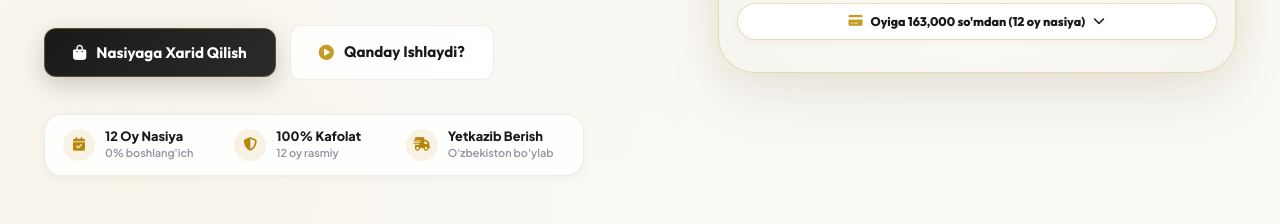
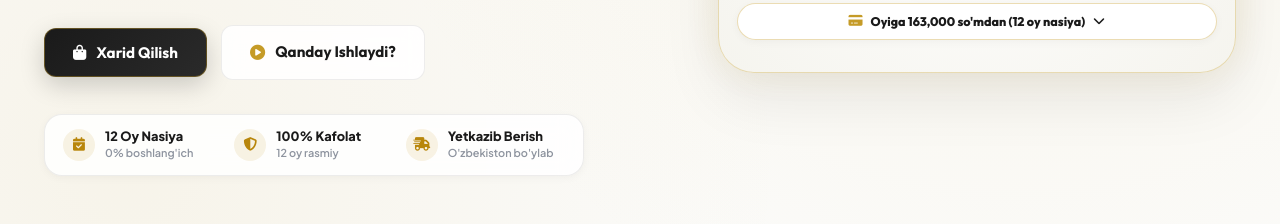
Before and after one commit to S04devfr/website-desco-premium, a plain HTML site: page index.html in a window 1280 px wide. Shown: the part 475-699 px from the top of the page. Drawn offline with Linux system fonts and the light colour scheme.

Commit message:
fix(cta-button): updated main hero CTA button text from Nasiyaga Xarid Qilish to Xarid Qilish

```diff
--- a/index.html
+++ b/index.html
@@ -110,7 +110,7 @@
             <button onclick="scrollToContact('all')" class="btn btn-luxury hero-primary-btn">
               <span class="btn-shine"></span>
               <i class="fas fa-shopping-bag"></i>
-              <span>Nasiyaga Xarid Qilish</span>
+              <span>Xarid Qilish</span>
             </button>
             <a href="#live-simulator-sec" class="btn btn-glass hero-secondary-btn">
               <i class="fas fa-play-circle gold-icon"></i>
```
